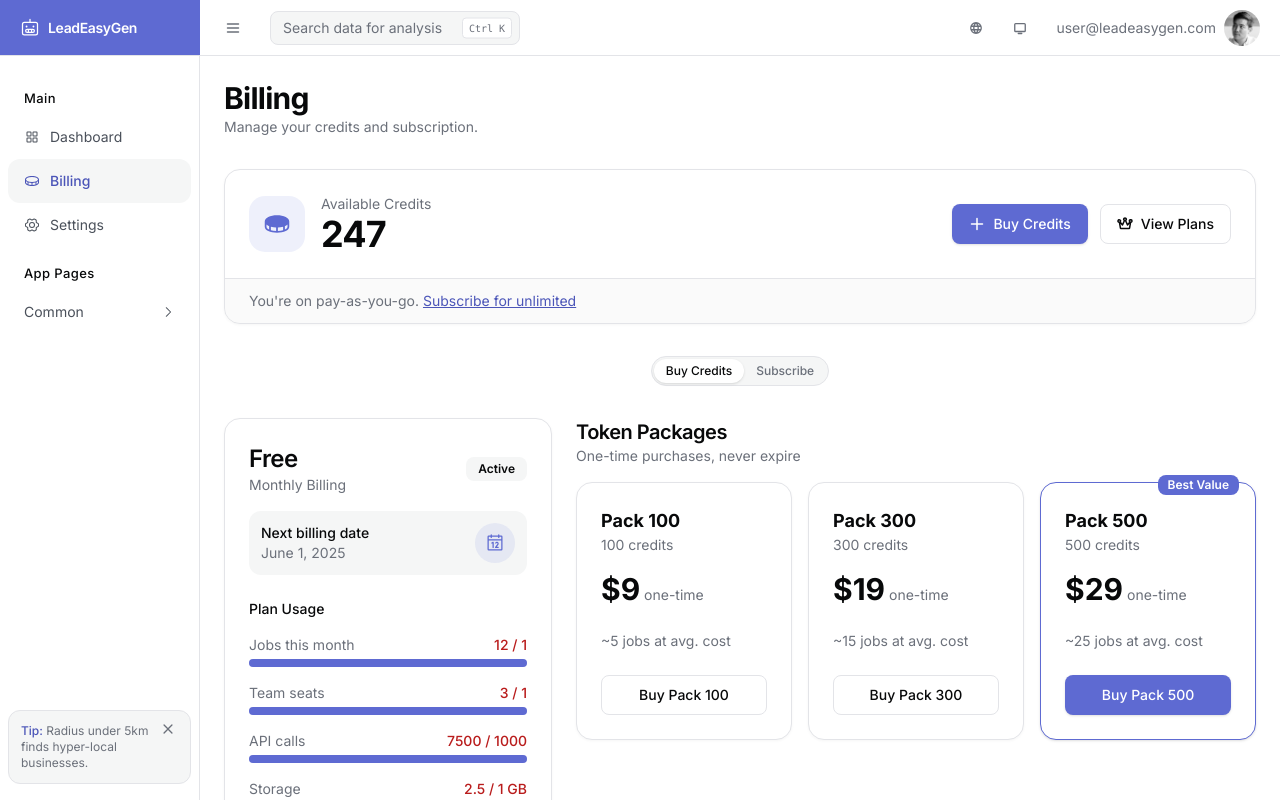
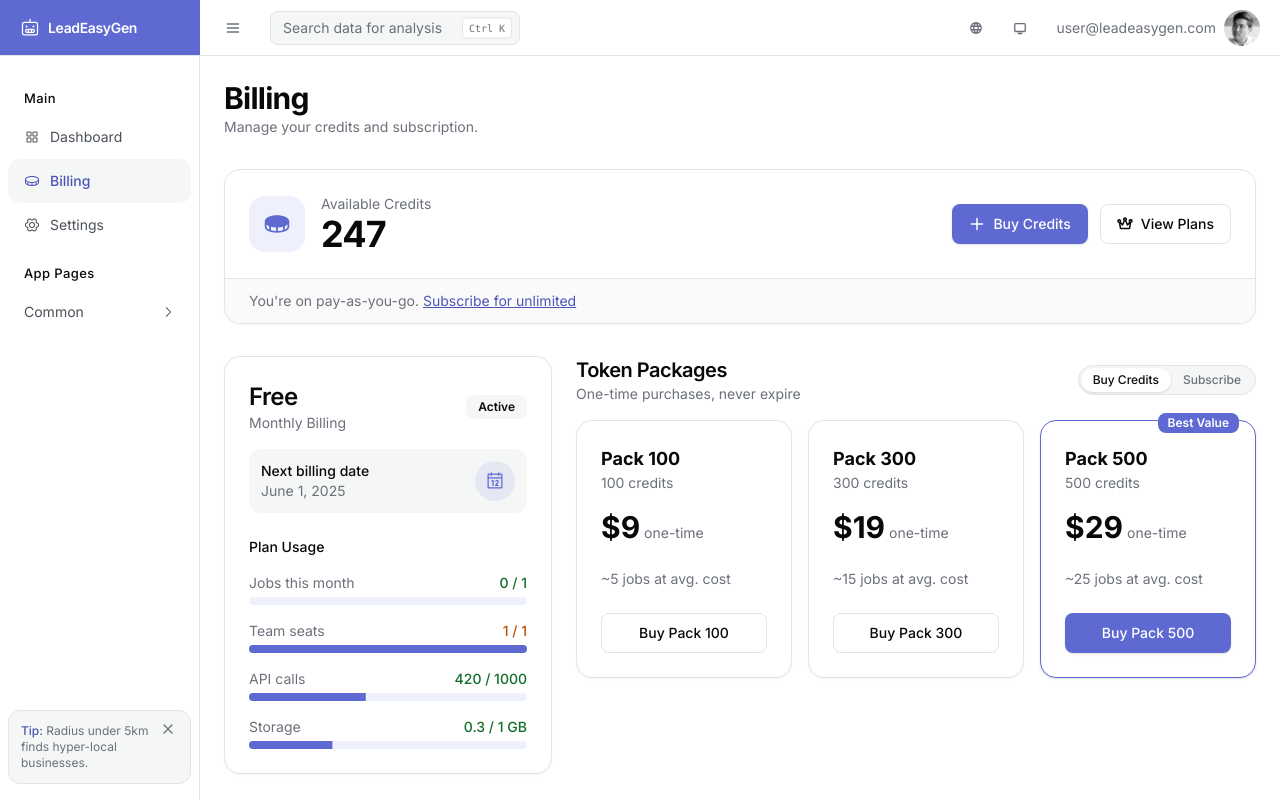
Before and after one commit to louischoleski/leadeasygen-app, a React (Vite) app: page /billing in a window 1280 px wide. Shown: the top 800 px of the page. Built offline with nearby package versions, Linux system fonts and the light colour scheme.

Commit message:
fix: billing toggle position, free tier cancel visibility, usage demo data

```diff
--- a/src/components/CurrentPlanCard.tsx
+++ b/src/components/CurrentPlanCard.tsx
@@ -16,7 +16,7 @@
   billingCycle: BillingCycle
   nextBillingDate: string
   metrics: UsageMetric[]
-  onCancel: () => void
+  onCancel?: () => void // omit when there is nothing to cancel (free tier)
 }
 
 function MetricRow({ label, used, total, unit }: UsageMetric) {
@@ -32,8 +32,9 @@
     )
   }
 
-  const pct = Math.min(100, Math.round((used / total) * 100))
-  const status = pct > 80 ? 'error' : pct > 50 ? 'warning' : 'success'
+  // red only when genuinely over the limit; at-limit reads as warning
+  const pct = (used / total) * 100
+  const status = pct > 100 ? 'error' : pct > 50 ? 'warning' : 'success'
   return <UsageBar label={label} used={used} total={total} suffix={unit} status={status} />
 }
 
@@ -75,11 +76,13 @@
         ))}
       </div>
 
-      <div className="px-6 pb-6">
-        <Button variant="secondary" fullWidth onClick={onCancel}>
-          Cancel Subscription
-        </Button>
-      </div>
+      {onCancel && (
+        <div className="px-6 pb-6">
+          <Button variant="secondary" fullWidth onClick={onCancel}>
+            Cancel Subscription
+          </Button>
+        </div>
+      )}
     </Card>
   )
 }
--- a/src/data/billing.ts
+++ b/src/data/billing.ts
@@ -98,7 +98,7 @@
   creditBalance: 247,
   subscriptionTier: 'free',
   billingCycle: 'monthly',
-  usage: { jobs: 12, teamSeats: 3, apiCalls: 7500, storageGB: 2.5 },
+  usage: { jobs: 0, teamSeats: 1, apiCalls: 420, storageGB: 0.3 },
 }
 
 function readStored(): BillingState {
--- a/src/pages/Billing.tsx
+++ b/src/pages/Billing.tsx
@@ -30,10 +30,6 @@
 
   return (
     <section id="packages" className="scroll-mt-20 space-y-4">
-      <div>
-        <h2 className="text-xl font-semibold tracking-tight text-ink">Token Packages</h2>
-        <p className="text-sm text-ink-subtle">One-time purchases, never expire</p>
-      </div>
       <div className="grid gap-4 md:grid-cols-3">
         {tokenPackages.map((pkg) => (
           <Card key={pkg.id} className={cn('relative p-6', pkg.popular && 'border-primary shadow-sm')}>
@@ -163,11 +159,6 @@
 
   return (
     <section id="plans" className="scroll-mt-20 space-y-4">
-      <div>
-        <h2 className="text-xl font-semibold tracking-tight text-ink">Subscription Plans</h2>
-        <p className="text-sm text-ink-subtle">Recurring plans for unlimited scraping</p>
-      </div>
-
       <div className="flex justify-center">
         <div className="flex items-center gap-2 rounded-lg border border-hairline bg-surface-2 p-1">
           <button
@@ -305,16 +296,6 @@
         )}
       </Card>
 
-      <div className="flex justify-center">
-        <Toggle
-          pressed={showSubscription}
-          onPressedChange={setShowSubscription}
-          unpressedLabel="Buy Credits"
-          pressedLabel="Subscribe"
-          aria-label="Choose billing mode"
-        />
-      </div>
-
       <div className="grid gap-6 lg:grid-cols-3">
         <div className="lg:col-span-1">
           <CurrentPlanCard
@@ -327,10 +308,31 @@
               { label: 'API calls', used: usage.apiCalls, total: activeTier.limits.apiCalls },
               { label: 'Storage', used: usage.storageGB, total: activeTier.limits.storageGB, unit: 'GB' },
             ]}
-            onCancel={() => toast('Cancel subscription — Demo mode, no action taken')}
+            onCancel={
+              activeTier.id !== 'free'
+                ? () => toast('Cancel subscription — Demo mode, no action taken')
+                : undefined
+            }
           />
         </div>
         <div className="min-w-0 lg:col-span-2">
+          <div className="mb-4 flex flex-wrap items-center justify-between gap-4">
+            <div>
+              <h2 className="text-xl font-semibold tracking-tight text-ink">
+                {showSubscription ? 'Subscription Plans' : 'Token Packages'}
+              </h2>
+              <p className="text-sm text-ink-subtle">
+                {showSubscription ? 'Recurring plans for unlimited scraping' : 'One-time purchases, never expire'}
+              </p>
+            </div>
+            <Toggle
+              pressed={showSubscription}
+              onPressedChange={setShowSubscription}
+              unpressedLabel="Buy Credits"
+              pressedLabel="Subscribe"
+              aria-label="Choose billing mode"
+            />
+          </div>
           {showSubscription ? <SubscriptionPlans /> : <TokenPackages />}
         </div>
       </div>
```
